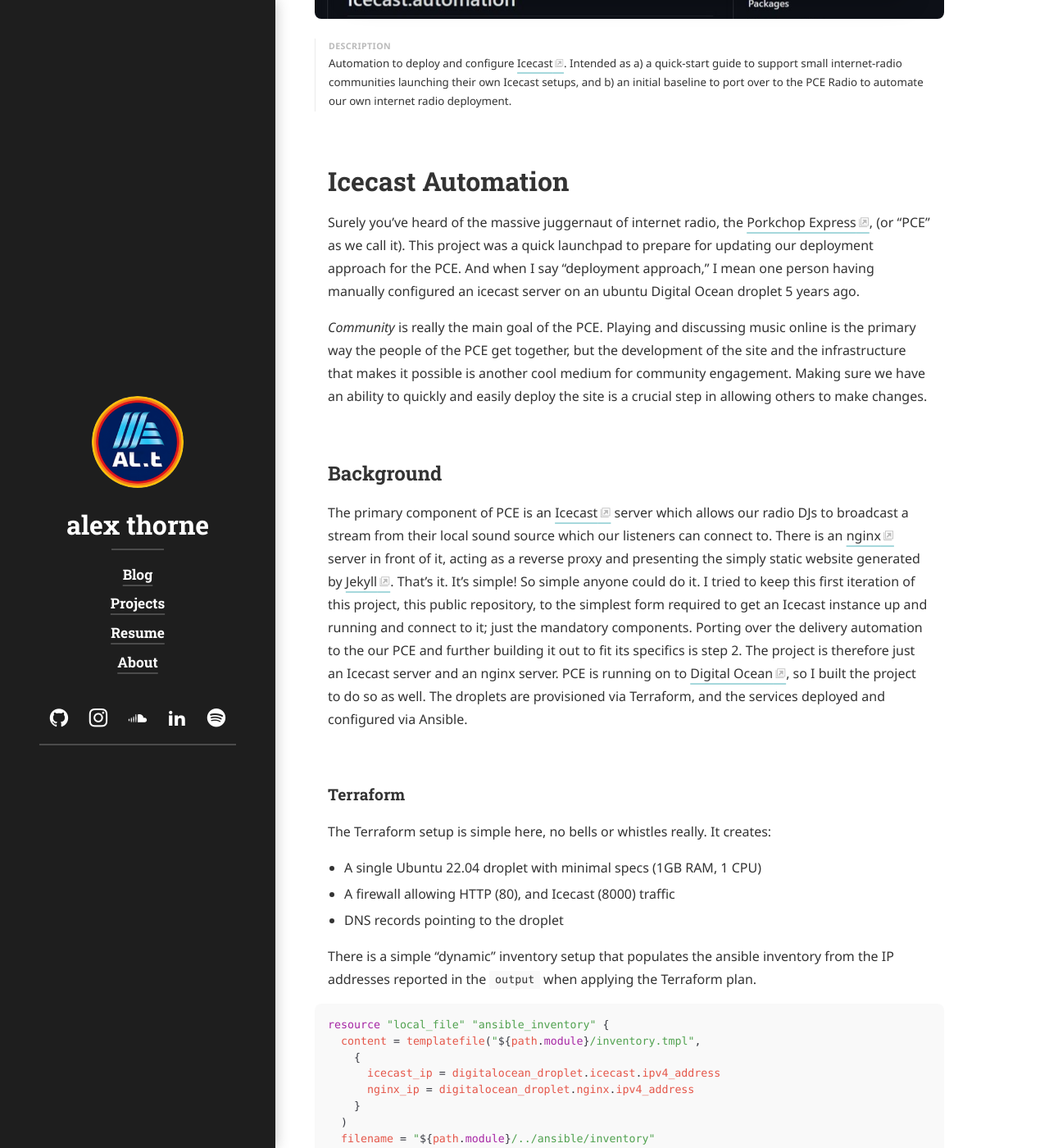
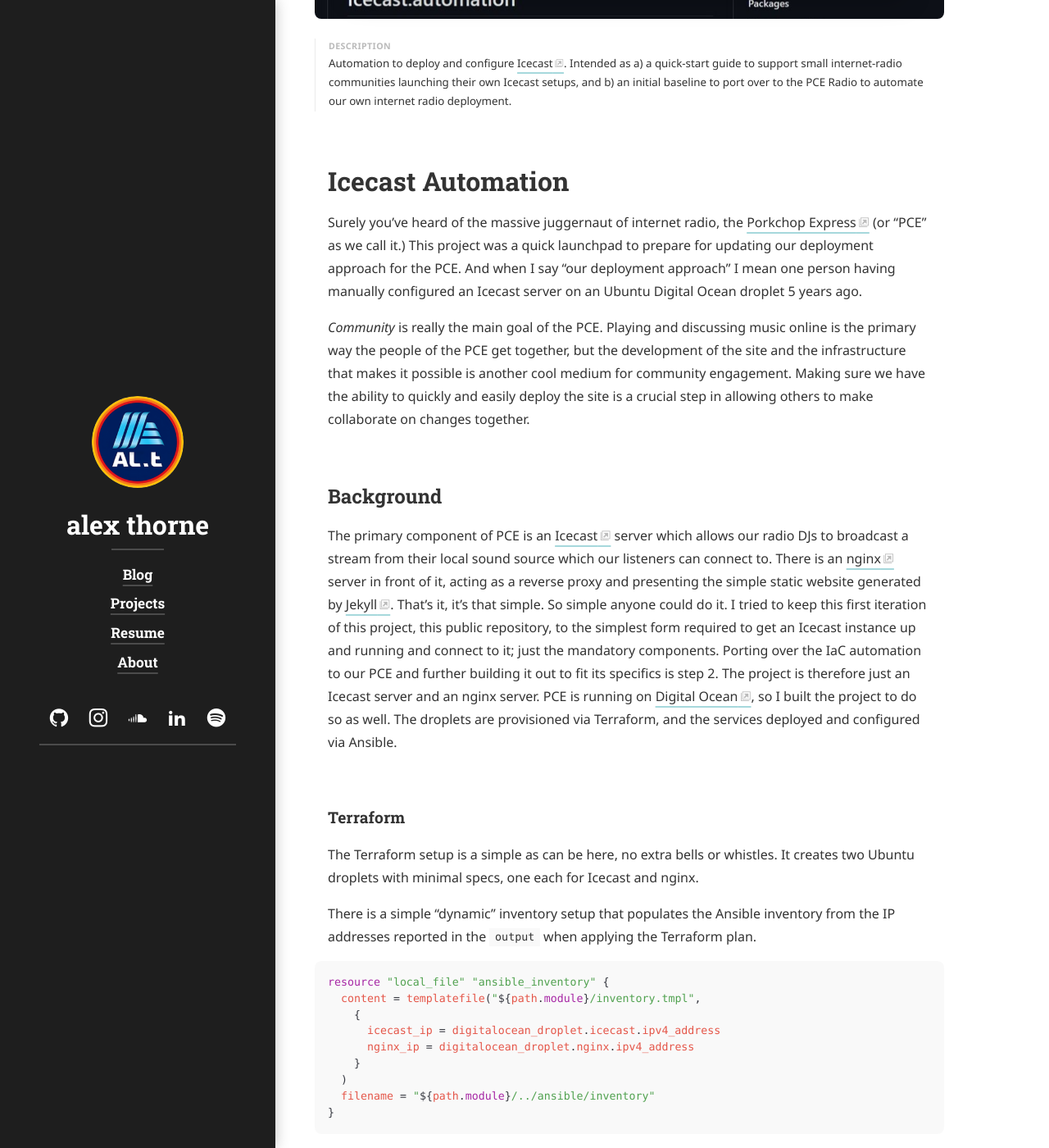
Before and after one commit to alex-thorne/blog, a Jekyll site: the page built from _projects/icecast-automation.md, in a window 1280 px wide and 1400 px high, scrolled down 631 px. Shown: the whole window at 82% size. Built offline with Jekyll 4.4.1, drawn with Linux system fonts in a browser that asks for light colours; cached includes are drawn as plain includes; nearby versions of some CDN libraries; some web fonts are replaced; library files that are not in the unit come from our copies; some of the changed text lies outside the part shown.

Commit message:
proofreading and image fix

````diff
--- a/_projects/icecast-automation.md
+++ b/_projects/icecast-automation.md
@@ -23,23 +23,19 @@ sitemap: false
 
 # Icecast Automation
 
-Surely you've heard of the massive juggernaut of internet radio, the [Porkchop Express](http://porkchopexpress.live/), (or "PCE" as we call it). This project was a quick launchpad to prepare for updating our deployment approach for the PCE. And when I say "deployment approach," I mean one person having manually configured an icecast server on an ubuntu Digital Ocean droplet 5 years ago.
+Surely you've heard of the massive juggernaut of internet radio, the [Porkchop Express](http://porkchopexpress.live/) (or "PCE" as we call it.) This project was a quick launchpad to prepare for updating our deployment approach for the PCE. And when I say "our deployment approach" I mean one person having manually configured an Icecast server on an Ubuntu Digital Ocean droplet 5 years ago.
 
-_Community_ is really the main goal of the PCE. Playing and discussing music online is the primary way the people of the PCE get together, but the development of the site and the infrastructure that makes it possible is another cool medium for community engagement. Making sure we have an ability to quickly and easily deploy the site is a crucial step in allowing others to make changes.
+_Community_ is really the main goal of the PCE. Playing and discussing music online is the primary way the people of the PCE get together, but the development of the site and the infrastructure that makes it possible is another cool medium for community engagement. Making sure we have the ability to quickly and easily deploy the site is a crucial step in allowing others to make collaborate on changes together.
 
 ## Background
 
-The primary component of PCE is an [Icecast](https://icecast.org/) server which allows our radio DJs to broadcast a stream from their local sound source which our listeners can connect to. There is an [nginx](https://nginx.org/en/) server in front of it, acting as a reverse proxy and presenting the simply static website generated by [Jekyll](https://jekyllrb.com/). That's it. It's simple! So simple anyone could do it. I tried to keep this first iteration of this project, this public repository, to the simplest form required to get an Icecast instance up and running and connect to it; just the mandatory components. Porting over the delivery automation to the our PCE and further building it out to fit its specifics is step 2. The project is therefore just an Icecast server and an nginx server. PCE is running on to [Digital Ocean](https://www.digitalocean.com/0), so I built the project to do so as well. The droplets are provisioned via Terraform, and the services deployed and configured via Ansible.
+The primary component of PCE is an [Icecast](https://icecast.org/) server which allows our radio DJs to broadcast a stream from their local sound source which our listeners can connect to. There is an [nginx](https://nginx.org/en/) server in front of it, acting as a reverse proxy and presenting the simple static website generated by [Jekyll](https://jekyllrb.com/). That's it, it's that simple. So simple anyone could do it. I tried to keep this first iteration of this project, this public repository, to the simplest form required to get an Icecast instance up and running and connect to it; just the mandatory components. Porting over the IaC automation to our PCE and further building it out to fit its specifics is step 2. The project is therefore just an Icecast server and an nginx server. PCE is running on [Digital Ocean](https://www.digitalocean.com/), so I built the project to do so as well. The droplets are provisioned via Terraform, and the services deployed and configured via Ansible.
 
 ### Terraform
 
-The Terraform setup is simple here, no bells or whistles really. It creates:
+The Terraform setup is a simple as can be here, no extra bells or whistles. It creates two Ubuntu droplets with minimal specs, one each for Icecast and nginx.
 
-- A single Ubuntu 22.04 droplet with minimal specs (1GB RAM, 1 CPU)
-- A firewall allowing HTTP (80), and Icecast (8000) traffic
-- DNS records pointing to the droplet
-
-There is a simple "dynamic" inventory setup that populates the ansible inventory from the IP addresses reported in the `output` when applying the Terraform plan.
+There is a simple "dynamic" inventory setup that populates the Ansible inventory from the IP addresses reported in the `output` when applying the Terraform plan.
 
 ```terraform
 resource "local_file" "ansible_inventory" {
@@ -96,6 +93,7 @@ The icecast2 setup includes some slightly interesting jinja templating which all
   {% endfor %}
 {% endif %}
 ```
+
 {% endraw %}
 
 The Nginx reverse proxy is also pretty straightforward, with some of its own templating to add the addresses from the populated Ansible inventory:
@@ -109,20 +107,53 @@ location /live {
     # Debug headers
     add_header X-Debug-Target "{{ hostvars['icecast'].ansible_host }}:8000/live" always;
     add_header X-Debug-Host $host always;
-
+}
 ```
 {% endraw %}
 
 It also configures a very basic landing page to allow some basic debugging:
 
 <picture>
-  <source srcset="/assets/img/projects/icecastauto-simplefrontend@12.5.png" media="(max-width: 240px)">
-  <source srcset="/assets/img/projects/icecastauto-simplefrontend@25.png" media="(max-width: 480px)">
-  <source srcset="/assets/img/projects/icecastauto-simplefrontend@50.png" media="(max-width: 960px)">
-  <source srcset="/assets/img/projects/icecastauto-simplefrontend.png" media="(max-width: 1920px)">
-  <img src="/assets/img/projects/icecastauto-simplefrontend.png" alt="simple 'front end'">
+  <source srcset="/assets/img/projects/icecastauto-simplefrontend@12.5.jpg" media="(max-width: 240px)">
+  <source srcset="/assets/img/projects/icecastauto-simplefrontend@25.jpg" media="(max-width: 480px)">
+  <source srcset="/assets/img/projects/icecastauto-simplefrontend@50.jpg" media="(max-width: 960px)">
+  <source srcset="/assets/img/projects/icecastauto-simplefrontend.jpg" media="(max-width: 1920px)">
+  <img src="/assets/img/projects/icecastauto-simplefrontend.jpg" alt="simple 'front end'">
 </picture>
 
-### Project Details
-- Date started: 01-02-2025
-- GitHub: [icecast.automation](https://github.com/alex-thorne/icecast.automation)
+## Usage
+
+Usage of the project is intentionally as simple as possible as well
+
+1. **Clone the repository**:
+  ```sh
+  git clone https://github.com/alex-thorne/icecast.automation.git
+  cd icecast.automation
+  ```
+
+2. **Configure Terraform**:
+  - Ensure you have a DigitalOcean API token and set it as an environment variable:
+    ```sh
+    export DIGITALOCEAN_TOKEN=your_token_here
+    ```
+  - Initialize and apply the Terraform plan:
+    ```sh
+    terraform init
+    terraform apply
+    ```
+
+3. **Run Ansible Playbook**:
+  - Ensure you have SSH access to the droplets created by Terraform.
+  - Run the Ansible playbook to configure Icecast and Nginx:
+    ```sh
+    cd ansible
+    ansible-playbook -i inventory site.yml
+    ```
+
+4. **Access the Icecast Server**:
+  - Once the playbook completes, you can access the Icecast server via the Nginx reverse proxy at `http://your_nginx_droplet_ip/live`.
+
+5. **Customize Configuration**:
+  - Modify the `vars` files in the Ansible roles to customize the Icecast and Nginx configurations as needed.
+
+And you've got an Icecast server up and running, ready to broadcast to your own internet radio listener community, or just to shout into the void of the internet. Either way, congrats and enjoy broadcasting.
````
Also changed, not shown: other parts of _projects/icecast-automation.md (+2 -1 lines).
